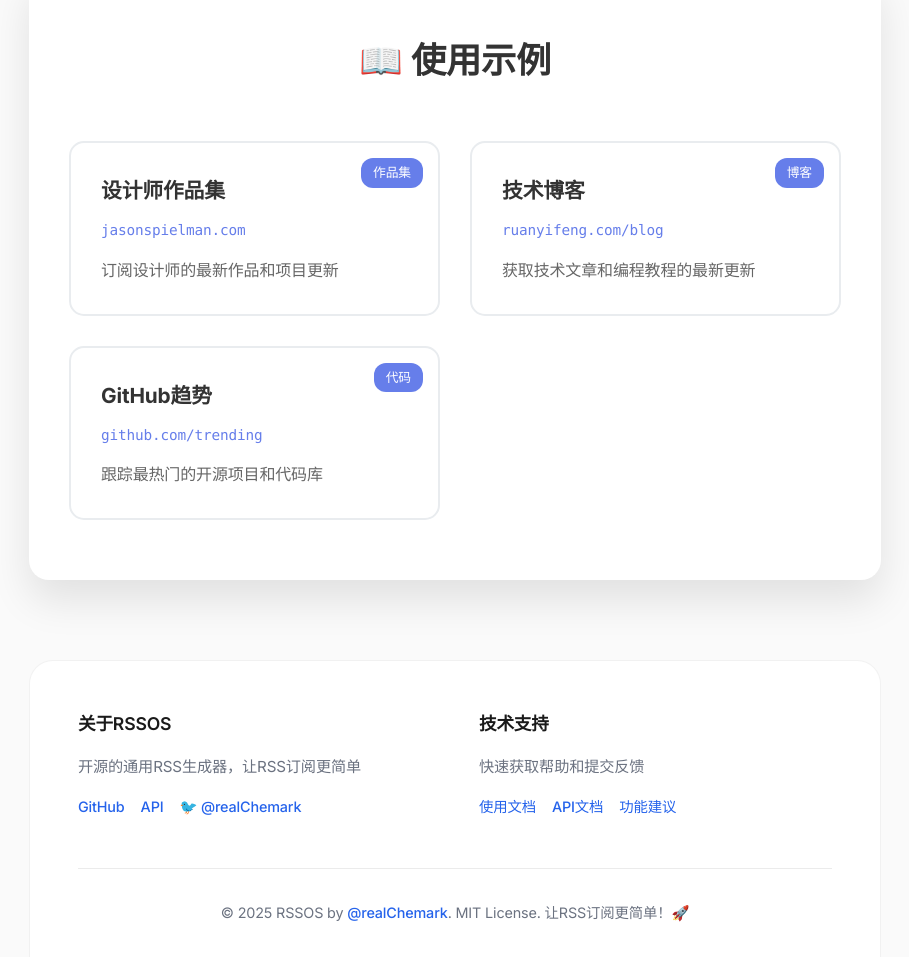
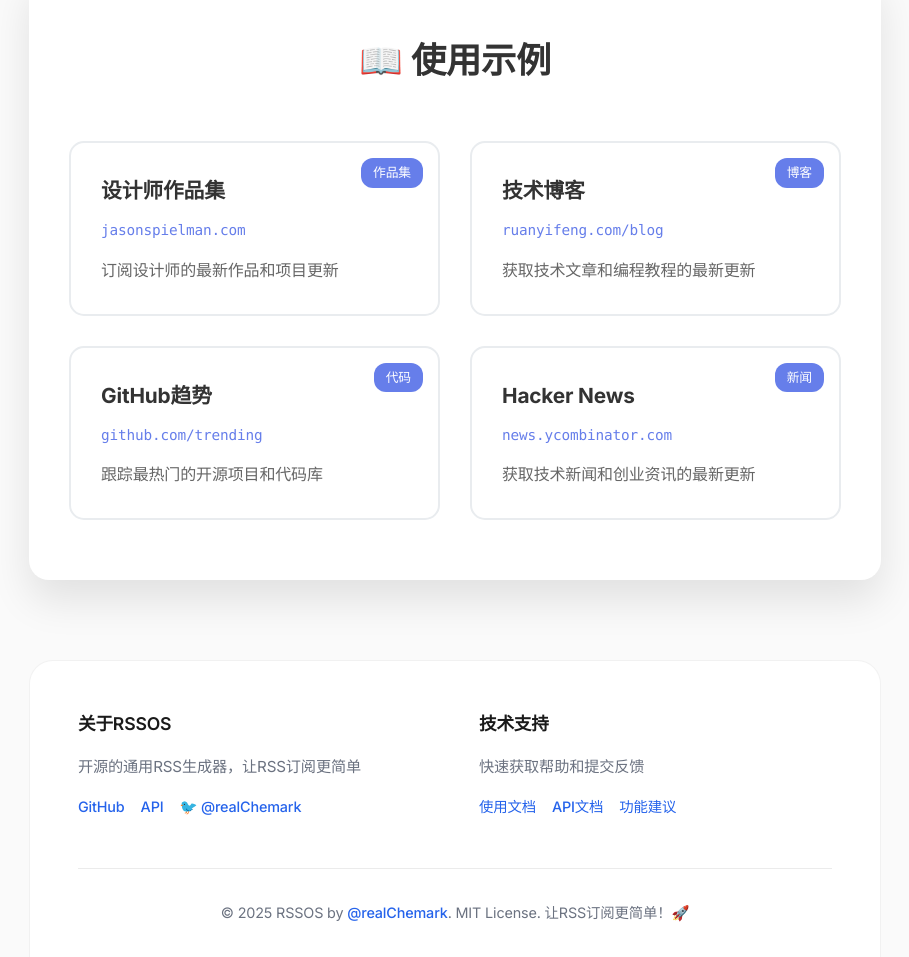
Before and after one commit to chemark/rssos, a website: page index.html in a window 1280 px wide. Shown: the part 806-1763 px from the top of the page, without its empty margins (185-1094 px from the left). Drawn offline with Linux system fonts and the light colour scheme.

Commit message:
feat: 添加Hacker News使用示例
- 新增第4个使用示例：Hacker News技术新闻
- 改善使用示例区域的排版平衡（2x2网格布局）
- 丰富示例类型，覆盖新闻、博客、作品集、代码等场景
- 提供更全面的使用场景参考

```diff
--- a/index.html
+++ b/index.html
@@ -200,6 +200,12 @@
                     <p class="example-url">github.com/trending</p>
                     <p class="example-desc">跟踪最热门的开源项目和代码库</p>
                 </div>
+                <div class="example-card" data-url="https://news.ycombinator.com">
+                    <div class="example-type">新闻</div>
+                    <h3 class="example-title">Hacker News</h3>
+                    <p class="example-url">news.ycombinator.com</p>
+                    <p class="example-desc">获取技术新闻和创业资讯的最新更新</p>
+                </div>
             </div>
         </section>
 
```
